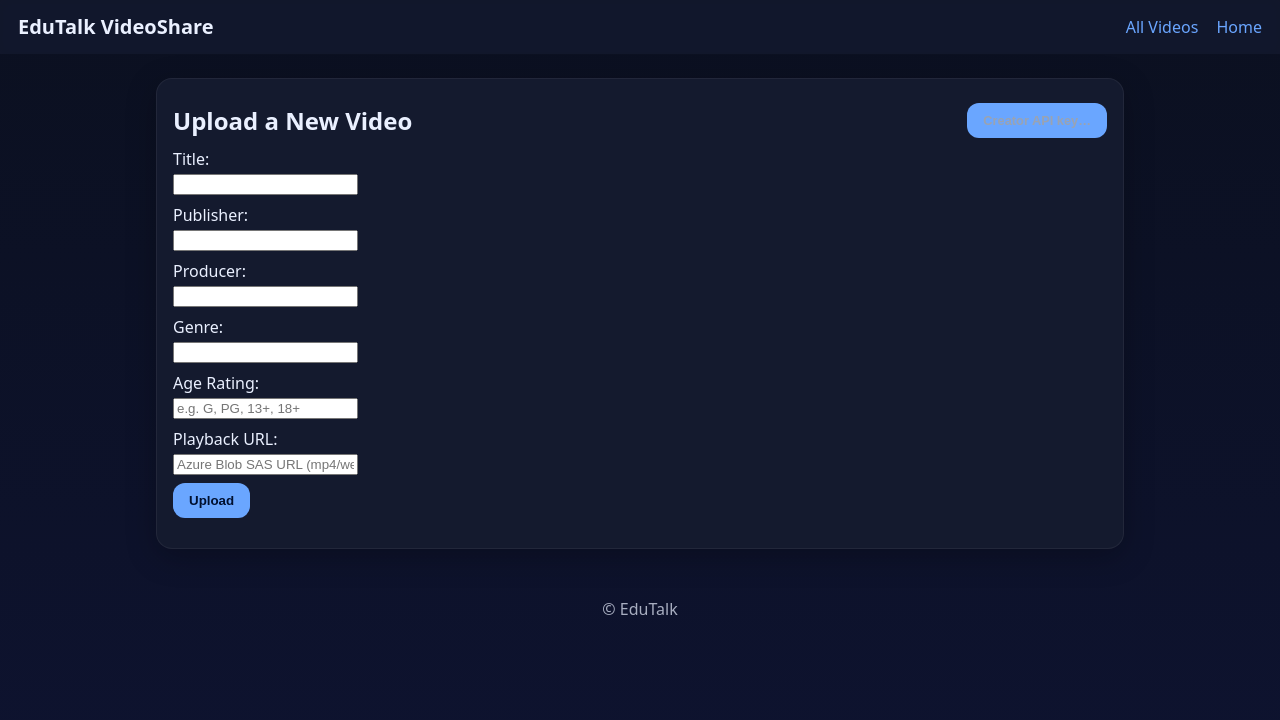
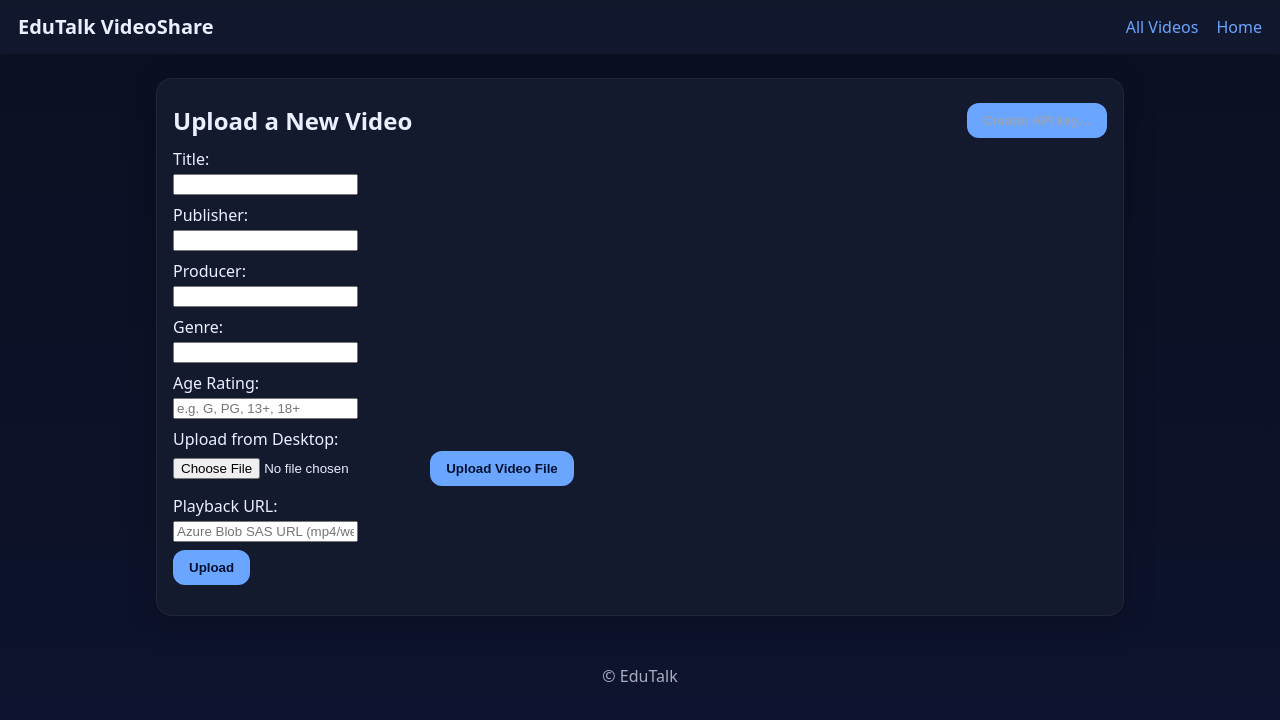
Before and after one commit to abhijit2512/EDUTALK-WEBAPP, a website: page public/upload.html in a window 1280 px wide. Drawn offline with Linux system fonts and the light colour scheme.

Commit message:
Update upload.html

```diff
--- a/public/upload.html
+++ b/public/upload.html
@@ -44,6 +44,14 @@
 
         <div class="row"><label>Age Rating:<br>
           <input type="text" name="age" placeholder="e.g. G, PG, 13+, 18+"></label></div>
+
+
+        <div class="row">
+            <label>Upload from Desktop:</label><br>
+            <input type="file" id="fileInput" accept="video/*" />
+            <button type="button" id="fileUploadBtn" class="btn">Upload Video File</button>
+            <small id="fileStatus" class="muted-sm"></small>
+                </div>
 
         <div class="row"><label>Playback URL:<br>
           <input type="url" name="playbackUrl"
```
